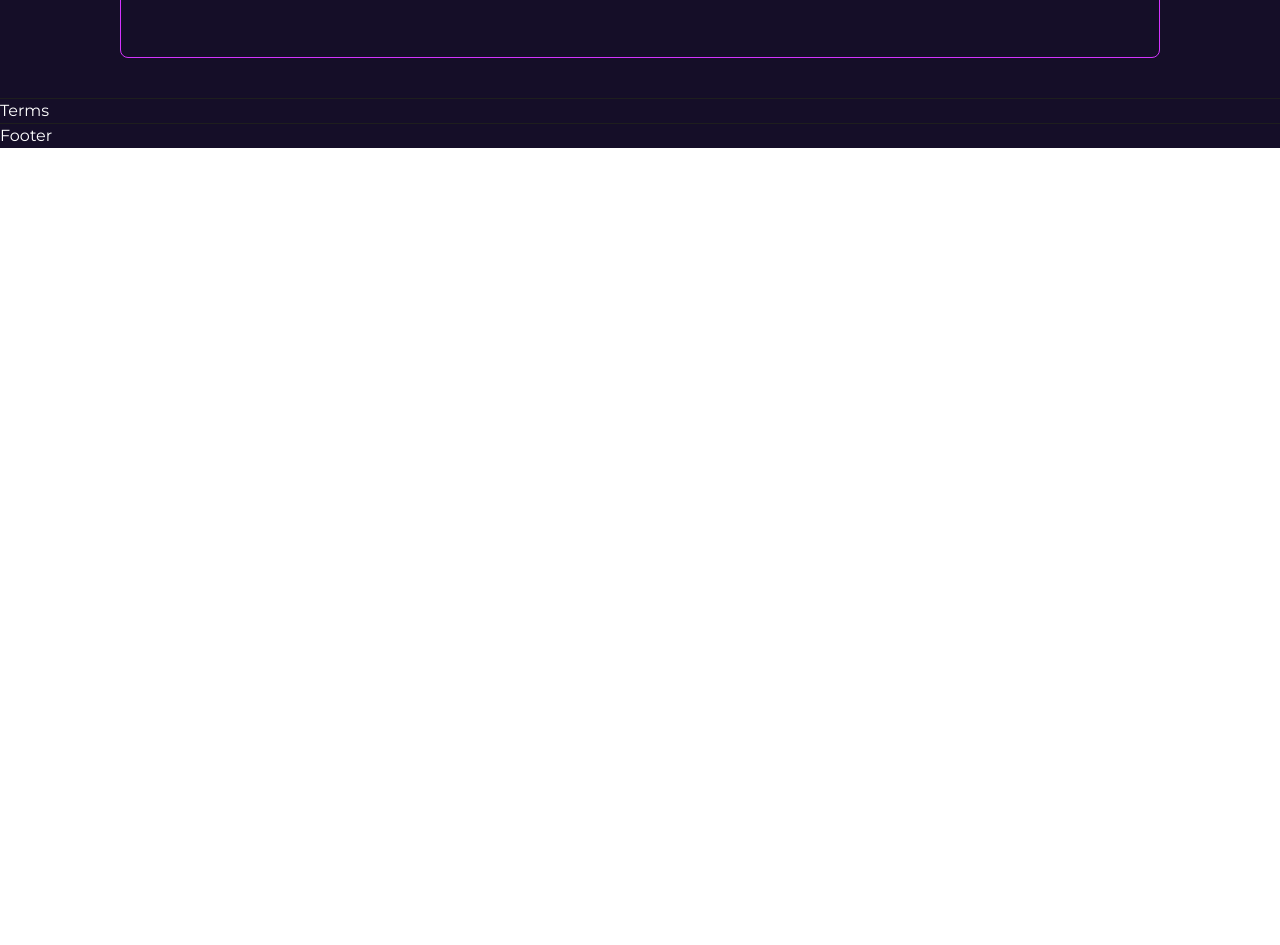
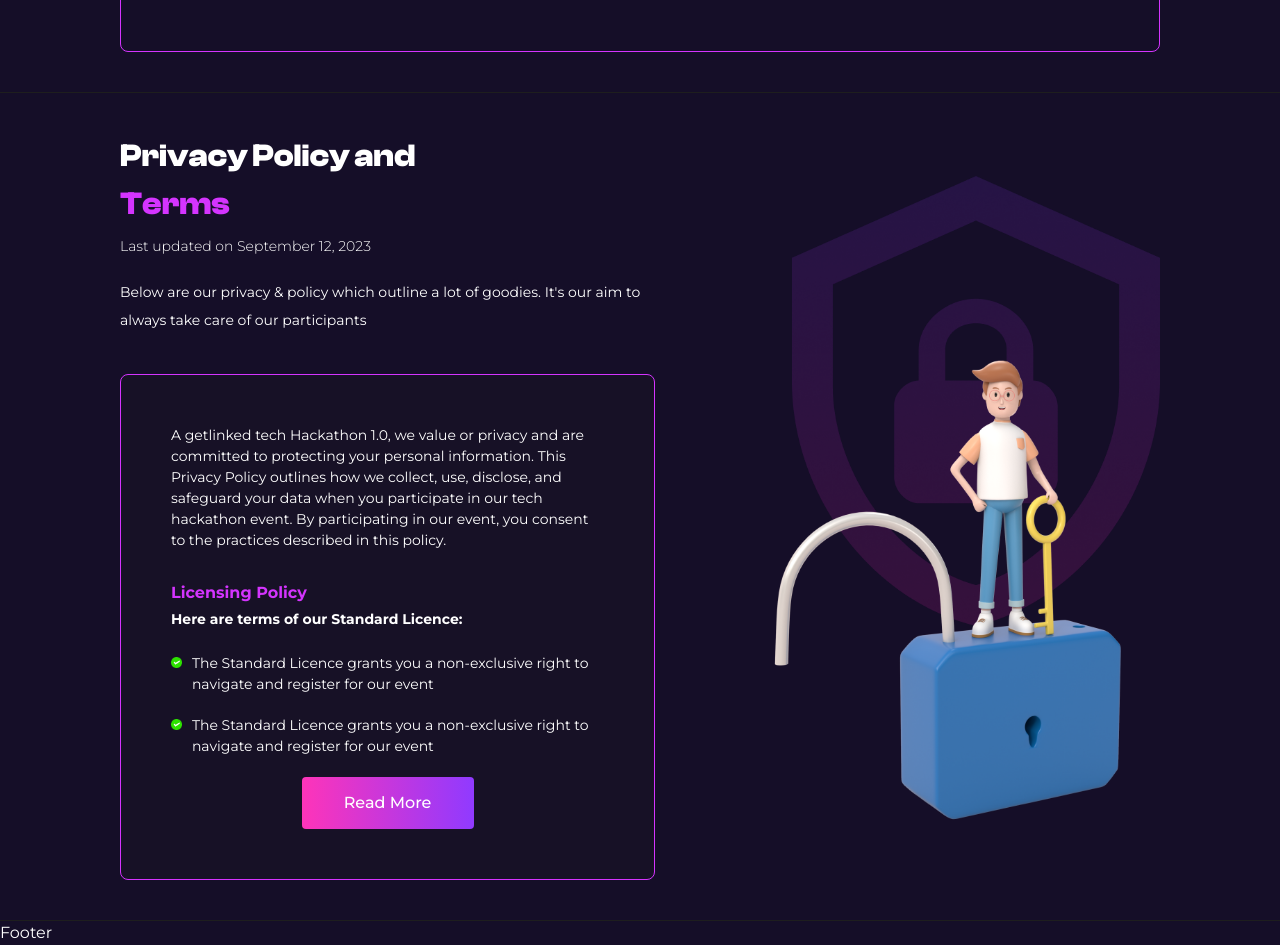
Before and after one commit to akins-dev/hackathon, a Next.js app: page / in a window 1280 px wide. Shown: the part 5980-6925 px from the top of the page. Before the commit the page ends 6128 px from the top, so only its background shows below. Built offline with nearby package versions, Linux system fonts and the light colour scheme.

Commit message:
chore: done woth ruels section

```diff
--- a/app/(landing)/page.tsx
+++ b/app/(landing)/page.tsx
@@ -12,6 +12,7 @@ import { Separator } from "@/components/ui/separator"
 import Timeline from '@/components/landing/timeline'
 import Rewards from '@/components/landing/rewards'
 import Partners from '@/components/landing/partners'
+import Terms from '@/components/landing/terms'
 
 
 export default function Home() {
@@ -69,7 +70,7 @@ export default function Home() {
       </section>
         <Separator className='bg-[#1E1E1E] h-[0.8px]' />
       <section className="2xl:mx-[300px]">
-        Terms
+        <Terms />
       </section>
         <Separator className='bg-[#1E1E1E] h-[0.8px]' />
       <section className="2xl:mx-[300px]">
--- a/components/landing/rewards.tsx
+++ b/components/landing/rewards.tsx
@@ -34,7 +34,7 @@ const Rewards = () => {
           <Image
             src="/rewards.png"
             alt="menu"
-            width={700}
+            width={730}
             height={494}
             draggable={false}
           />
--- a/components/landing/terms.tsx
+++ b/components/landing/terms.tsx
@@ -1,8 +1,81 @@
 "use client"
+
+import Image from 'next/image'
+import Button from '@/components/button'
 
 const Terms = () => {
   return (
-    <div>Terms</div>
+    <div className="flex flex-col gap-y-[20px] md:flex-row mx-[40px] lg:mx-[60px] xl:mx-[120px] 2xl:mx-[240px] my-[30px] md:my-[40px] gap-x-[100px]">
+
+      <div className="flex flex-col mt-[40px] md:my-auto">
+        <div className="flex flex-col text-[18px] md:text-[24px] lg:text-[32px] leading-normal clash-display">
+          <h2 className="font-bold text-center md:text-start">Privacy Policy and</h2>
+          <h2 className="font-bold text-center md:text-start text-cpink">Terms</h2>
+        </div>
+        <div className="flex leading-loose font-light mt-[4px] max-w-[535px] 2xl:max-w-[1200px] justify-center items-center md:justify-start md:items-start text-center md:text-start text-[10px] md:text-[12px] lg:text-[14px]">
+          Last updated on September 12, 2023
+        </div>
+        <div className="flex mt-[18px] leading-loose max-w-[535px mb-[40px] 2xl:max-w-[1200px] text-center md:text-start text-[10px] md:text-[12px] lg:text-[14px]">
+          Below are our privacy & policy which outline a lot of goodies. It&#39;s our aim to always take care of our participants
+        </div>
+
+        <div className="flex flex-col max-w-[569px] max-h-[635px] bg-[#1E1E1E]/20 border border-cpink border-solid rounded-[8px] p-[20px] md:p-[40px] lg:p-[80px] xl:p-[50px] mx-auto">
+          <p className=" text-[10px] md:text-[12px] text-center md:text-start lg:text-[14px] mb-[30px]">
+            A getlinked tech Hackathon 1.0, we value or privacy and are committed to protecting your
+            personal information. This Privacy Policy outlines how we collect, use, disclose, and
+            safeguard your data when you participate in our tech hackathon event. By participating
+            in our event, you consent to the practices described in this policy.
+          </p>
+
+          <h2 className="font-bold  text-[12px] md:text-[14px] lg:text-[16px] text-cpink">Licensing Policy</h2>
+          <h2 className="font-bold leading-loose  text-[10px] md:text-[12px] lg:text-[14px] ">Here are terms of our Standard Licence:</h2>
+
+          <div className="flex flex-row mt-[20px]">
+            <div className="relative mt-[4px]">
+              <Image
+                src="/check.png"
+                alt="menu"
+                width={17}
+                height={17}
+                draggable={false}
+              />
+            </div>
+            <div className="ml-[10px]  text-[10px] md:text-[12px] lg:text-[14px]">
+              The Standard Licence grants you a non-exclusive right to navigate and register for our event
+            </div>
+          </div>
+          <div className="flex flex-row mt-[20px]">
+            <div className="relative mt-[4px]">
+              <Image
+                src="/check.png"
+                alt="menu"
+                width={17}
+                height={17}
+                draggable={false}
+              />
+            </div>
+            <div className="ml-[10px]  text-[10px] md:text-[12px] lg:text-[14px]">
+              The Standard Licence grants you a non-exclusive right to navigate and register for our event
+            </div>
+          </div>
+
+          <div className="flex items-center justify-center mt-[20px] ">
+            <Button content="Read More" />
+          </div>
+
+        </div>
+      </div>
+
+      <div className="flex my-auto 2xl:ml-[400px]">
+        <Image
+          src="/privacy.png"
+          alt="menu"
+          width={583}
+          height={952}
+          draggable={false}
+        />
+      </div>
+    </div>
   )
 }
 
```
Also changed, not shown: public/check.png (added), public/privacy.png (added).
